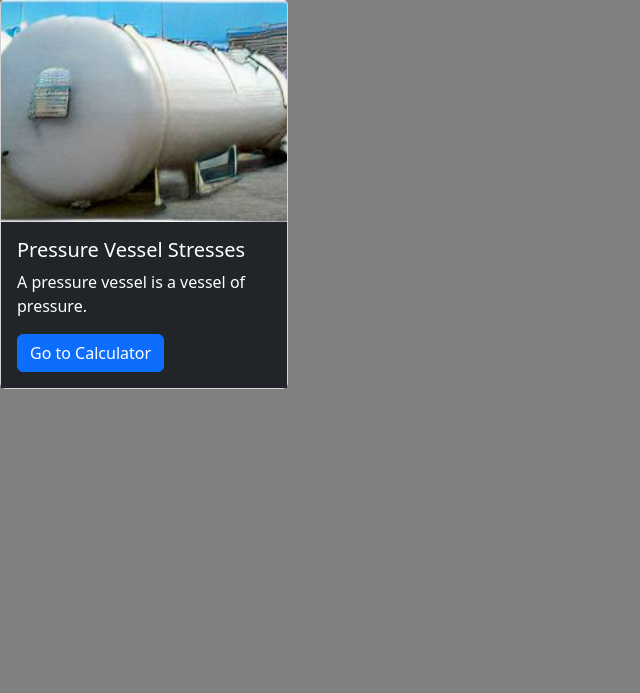
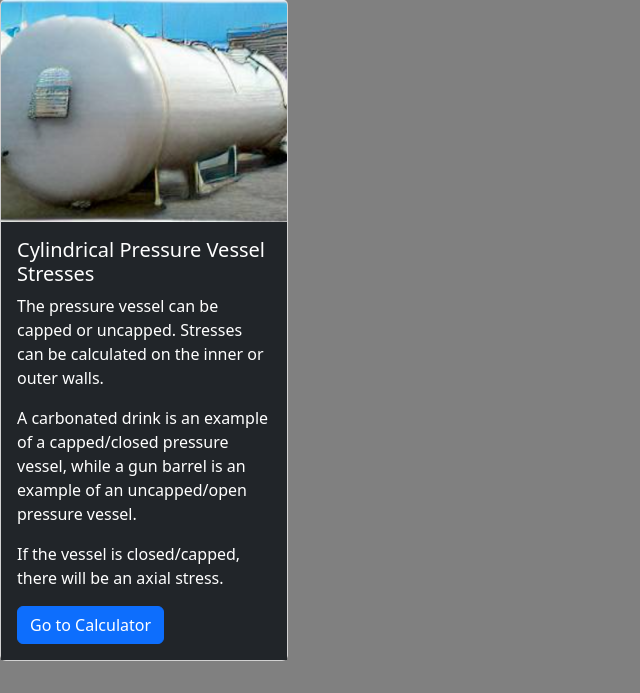
Before and after one commit to pjf342/MechanicalEngineeringDesign, a Django app: page / in a window 1280 px wide. Shown: the part 107-800 px from the top of the page, without its empty margins (0-640 px from the left). Run offline with Django 4.2, Linux system fonts and the light colour scheme.

Commit message:
added word 'cylindrical' to pressure vessel stress

```diff
--- a/MEDdjango/urls.py
+++ b/MEDdjango/urls.py
@@ -5,5 +5,5 @@ from pages.views import home_view, pvs_view
 urlpatterns = [
     path('admin/', admin.site.urls),
     path('', home_view, name='home'),
-    path('pressure_vessel_stress/', pvs_view, name='pv'),
+    path('cylindrical_pressure_vessel_stress/', pvs_view, name='pv'),
 ]
--- a/pages/templates/base.html
+++ b/pages/templates/base.html
@@ -21,7 +21,7 @@
         <ul class="dropdown-menu"  aria-labelledby="dropdownMenuLink">
           <li><a class="dropdown-item" style="padding:1.2em;" href="#">Strength and Cold Working</a></li>
           <li><a class="dropdown-item" style="padding:1.2em;" href="#">Principal Stresses</a></li>
-          <li><a class="dropdown-item" style="padding:1.2em;" href="{% url 'pv' %}">Pressure Vessel Stress</a></li>
+          <li><a class="dropdown-item" style="padding:1.2em;" href="{% url 'pv' %}">Cylindrical Pressure Vessel Stress</a></li>
         </ul>
       </div>
           </div>
--- a/pages/templates/home.html
+++ b/pages/templates/home.html
@@ -2,11 +2,15 @@
 {% load static %}
 
 {% block content %}
-<div class="card" style="width: 18rem;">
+<div id="pvs-card" class="card" style="width: 18rem;">
   <img src="{% static 'PVcard.PNG' %}" class="card-img-top" alt="aigen_pv">
   <div class="card-body text-bg-dark">
-    <h5 class="card-title">Pressure Vessel Stresses</h5>
-    <p class="card-text">A pressure vessel is a vessel of pressure.</p>
+    <h5 class="card-title">Cylindrical Pressure Vessel Stresses</h5>
+    <p class="card-text">The pressure vessel can be capped or uncapped. Stresses can be calculated on the inner
+      or outer walls.</p>
+    <p class="card-text">A carbonated drink is an example of a capped/closed pressure vessel, while a gun barrel is an
+      example of an uncapped/open pressure vessel.</p>
+    <p class="card-text">If the vessel is closed/capped, there will be an axial stress.</p>
     <a href="{% url 'pv' %}" class="btn btn-primary">Go to Calculator</a>
   </div>
 </div>
```
